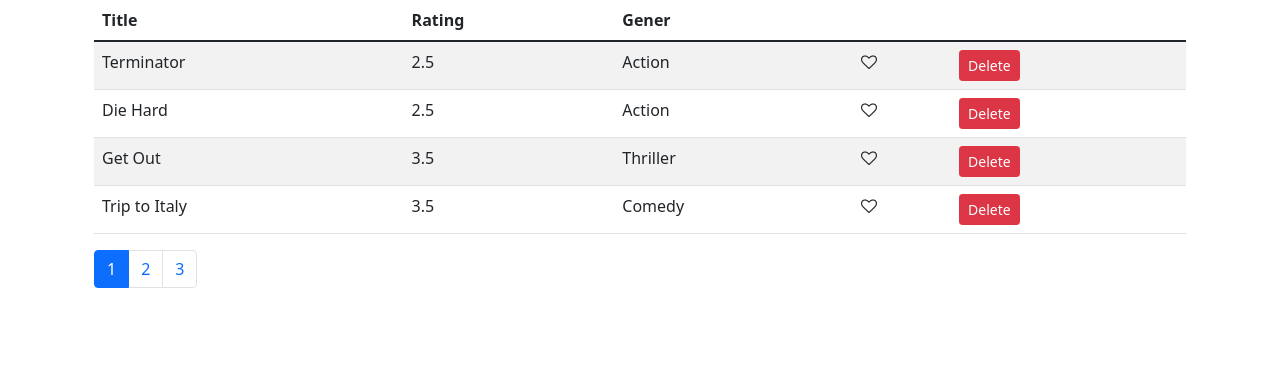
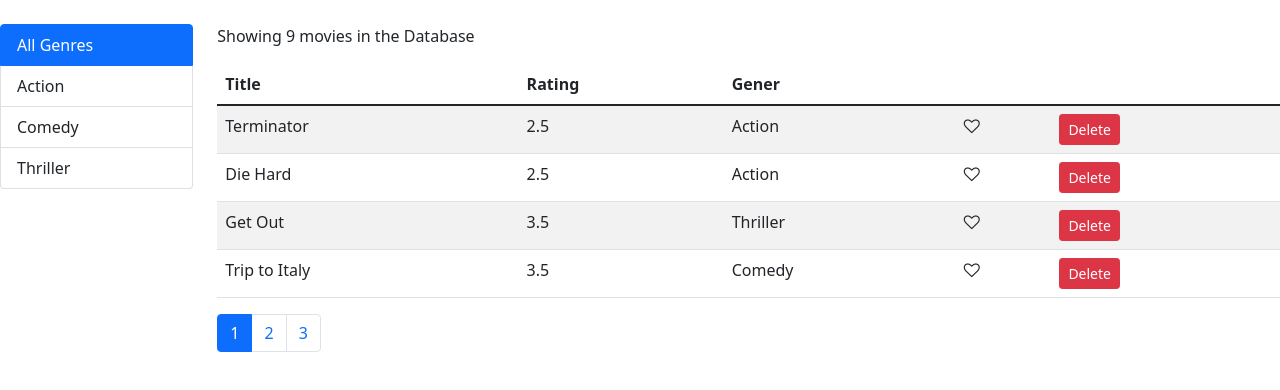
Before and after one commit to Pratap11109/moviechart, a React (Create React App) app: page / in a window 1280 px wide. Shown: the top 390 px of the page. Built offline with nearby package versions, Linux system fonts and the light colour scheme; the HTML template or start-up script is replaced by a standard one.

Commit message:
filter using genras added

```diff
--- a/src/App.js
+++ b/src/App.js
@@ -1,13 +1,13 @@
-
 import "bootstrap/dist/css/bootstrap.min.css";
 import Table from "./component/table";
 import "font-awesome/css/font-awesome.css";
+import React from "react";
 
 function App() {
   return (
-    <main className="container">
+    <React.Fragment >
       <Table />
-    </main>
+    </React.Fragment>
   );
 }
 
--- /dev/null
+++ b/src/component/ListGroup.jsx
@@ -0,0 +1,36 @@
+import React from "react";
+
+const ListGroup = (props) => {
+  const { genres, currentGener, onClick } = props;
+  return (
+    <div className="col-2">
+      <ul className="list-group">
+        <li
+          className={
+            currentGener === null ? "list-group-item active" : "list-group-item"
+          }
+          onClick={() => onClick(null)}
+        >
+          All Genres
+        </li>
+        {genres.map((obj) => {
+          return (
+            <li
+              key={obj._id}
+              onClick={() => onClick(obj.name)}
+              className={
+                currentGener === obj.name
+                  ? "list-group-item active"
+                  : "list-group-item"
+              }
+            >
+              {obj.name}
+            </li>
+          );
+        })}
+      </ul>
+    </div>
+  );
+};
+
+export default ListGroup;
--- a/src/component/Pagination.jsx
+++ b/src/component/Pagination.jsx
@@ -5,6 +5,7 @@ const Pagination = (props) => {
   const { totalMovies, pageSize, onClick, currentPage } = props;
   const size = Math.ceil(totalMovies / pageSize);
 
+  if(size===1) return null;
   const pages = _.range(1, size + 1);
   return (
     <nav aria-label="...">
--- a/src/component/Row.jsx
+++ b/src/component/Row.jsx
@@ -1,4 +1,4 @@
-import React, { Component } from "react";
+import React from "react";
 
 const row = (props) => {
   const { obj, onClick, onDelete, name } = props;
--- a/src/component/table.jsx
+++ b/src/component/table.jsx
@@ -1,7 +1,9 @@
 import React, { Component } from "react";
 import { getMovies } from "../services/fakeMovieService";
+import { getGenres } from "../services/fakeGenreService";
 import { pagination } from "../exOperation/pagination";
 import Pagination from "./Pagination";
+import ListGroup from "./ListGroup";
 import Row from "./Row";
 
 class Table extends Component {
@@ -9,6 +11,8 @@ class Table extends Component {
     Movies: getMovies(),
     pageSize: 4,
     currentPage: 1,
+    genres: getGenres(),
+    currentGener: null,
   };
   handalLike = (obj) => {
     const Movies = [...this.state.Movies];
@@ -62,20 +66,32 @@ class Table extends Component {
       () => console.log(this.state.currentPage)
     );
   };
+  handalGenres = (obj) => {
+    this.setState({
+      currentGener: obj,
+    });
+  };
 
   render() {
-    const { Movies, currentPage, pageSize } = this.state;
-    const count = Movies.length;
-    // console.log("moviese lingth  ", count);
-    const movies = [...Movies];
+    const { Movies, currentPage, pageSize, genres, currentGener } = this.state;
+    const movies = Movies.filter((obj) => {
+      return currentGener === obj.genre.name || currentGener === null;
+    });
+
+    const movieCopy = [...movies];
+    const count = movies.length;
     if (count === 0) return <p>No Movie left</p>;
-    console.log("inside render ", currentPage);
-    const filterMovies = pagination(movies, currentPage, pageSize);
-    // console.log("moviese lingth  ", count);
-
+    const filterMovies = pagination(movieCopy, currentPage, pageSize);
     return (
-      <div className="container">
-        <table className="table table-striped">
+      <div className="row my-4">
+        <ListGroup
+          genres={genres}
+          currentGener={currentGener}
+          onClick={this.handalGenres}
+        />
+        <div className="col">
+          <p>Showing {count} movies in the Database </p>
+          <table className="table table-striped ">
             <thead>
               <tr>
                 <th onClick={this.sortByTitle} style={{ cursor: "pointer" }}>
@@ -112,6 +128,7 @@ class Table extends Component {
             currentPage={currentPage}
           />
         </div>
+      </div>
     );
   }
 }
```
Lines whose indentation alone changed are shown as unchanged.
